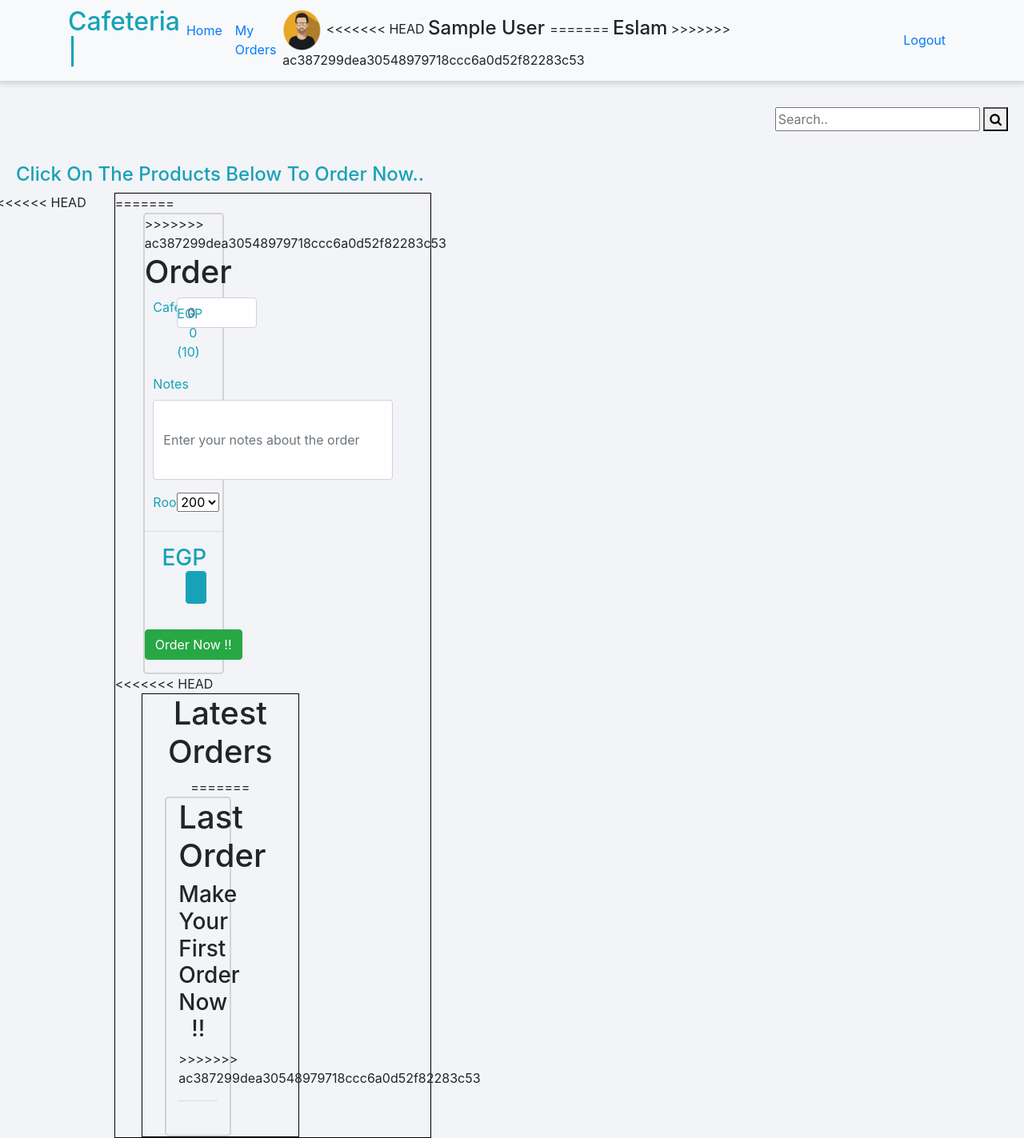
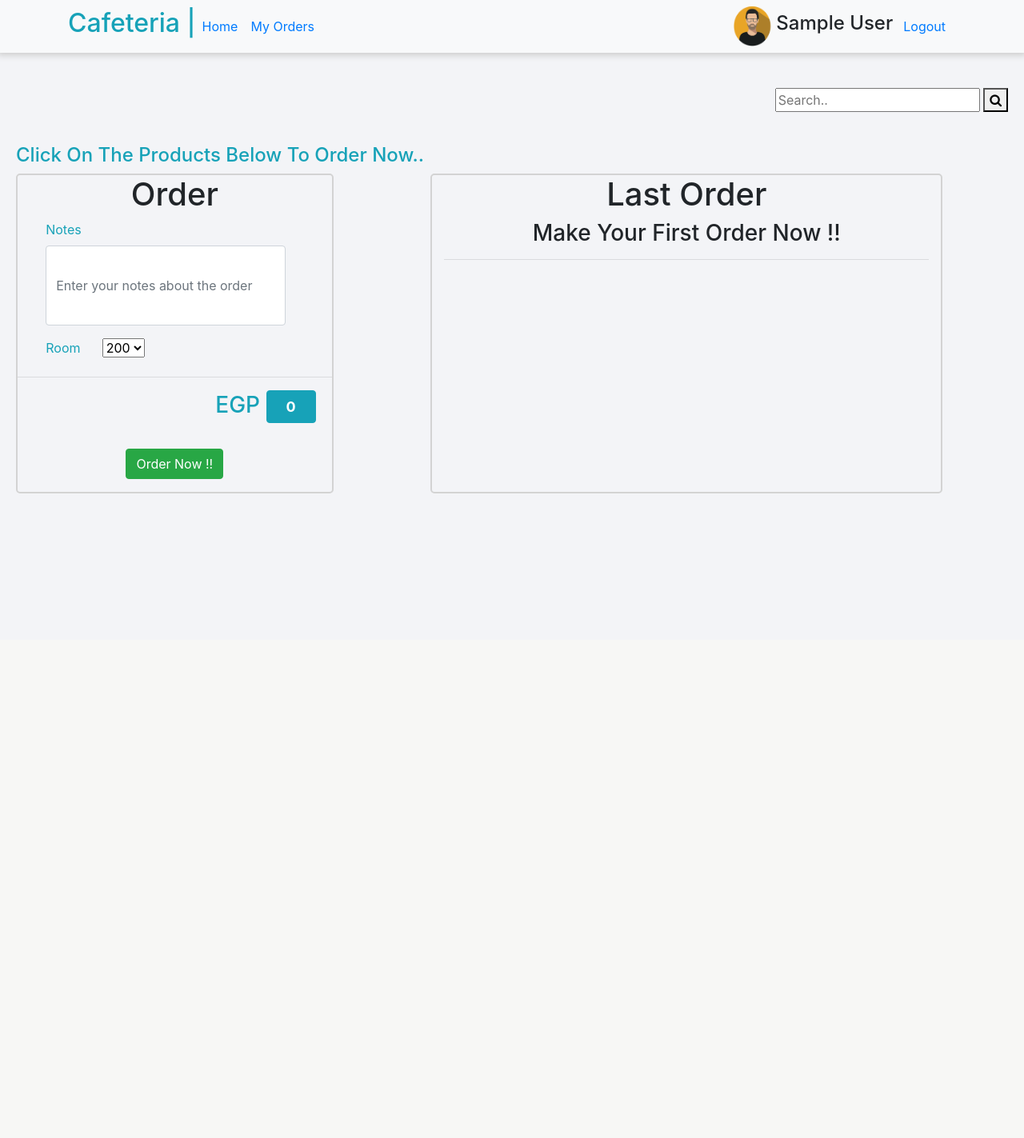
Before and after one commit to eslamelkholy/PHP-Cafeteria-Project, a PHP site: the page made by Views/userhome.php in a window 1280 px wide. Shown: the whole page at 80% size. After the commit the page ends 617 px from the top, so only its background shows below. Run offline with PHP 8.4, Linux system fonts and the light colour scheme; the template is opened without the code that fills it, so the values that code supplies are empty; the visitor is signed in with stand-in values (Sample User, id 1).

Commit message:
Fix Merge Conflict and User Session in header

```diff
--- a/Model/user.class.php
+++ b/Model/user.class.php
@@ -139,7 +139,7 @@ class User
 
     }
 
-}
+
 
     //--------- Add User >> Register User -------------
     public function addUser()
--- a/Views/userNavbar.php
+++ b/Views/userNavbar.php
@@ -14,7 +14,6 @@
                 <form class="form-inline my-2 my-lg-0">
                     <div class="my-2 my-sm-0">
                         <img src="../public/Images/userAvatar.png" width="50" height="50" alt="userAvatar" />
-<<<<<<< HEAD
                         <span class="h4">
                             <?php
                             if ($_SESSION['isLogged']) {
@@ -24,9 +23,6 @@
                             }
                             ?>
                         </span>
-=======
-                        <span class="h4">Eslam</span>
->>>>>>> ac387299dea30548979718ccc6a0d52f82283c53
                     </div>
                 </form>
                 <a href="../Controller/authentication.php" class="btn btn-warning;float:right">Logout</a>
--- a/Views/userhome.php
+++ b/Views/userhome.php
@@ -9,19 +9,7 @@
   <link rel="stylesheet" href="../public/css/bootstrap.min.css" />
   <link type="text/css" rel="stylesheet" media="screen" href="../public/css/styles.css" />
   <title>Home</title>
-<<<<<<< HEAD
-  <style>
-    .btn-info {
-      text-align: center;
-      font-weight: bold;
-      font-size: 18px;
-
-    }
-  </style>
-=======
->>>>>>> ac387299dea30548979718ccc6a0d52f82283c53
 </head>
-
 <body>
   <?php include './userNavbar.php' ?>
   <main class="add-user">
@@ -35,28 +23,13 @@
     </section>
     <h3 style="margin-left: 20px;font-size: 24px;color: #17a2b8">Click On The Products Below To Order Now..</h3>
     <div class="row" style="width: 100%;">
-<<<<<<< HEAD
-
-      <section class=" col-4" style="margin-left: 20px">
-        <div style=" border: 1px black solid;">
-=======
       <section  class=" col-4" style="margin-left: 20px">
         <div style="border:2px solid lightgray;border-radius: 5px;" >
->>>>>>> ac387299dea30548979718ccc6a0d52f82283c53
           <h1 style="text-align:center;">Order</h1>
           <form action="../Controller/orderController.php" method="POST" class="form-horizontal text-info">
             <!-- Clicked Orders Section -->
             <div id="SelectedOrdersContainers">
-              <div class="form-group row">
-                <label for="" class="offset-sm-1 col-sm-2 control-label">Cafee</label>
-                <div class="col-sm-5">
-                  <input class="form-control onRuntime" name="Cafee" type="number" placeholder="0" value="0" min="0" max="10" style="width: 100px;" />
-                  <div style="text-align: right;margin-top:-30px">
-                    EGP <span id="total" class="col-2 quantityTotalPrice"> 0 </span>
-                    (<span id="cancel">10</span>)
-                  </div>
-                </div>
-              </div>
+
             </div>
             <!-- Notes Section -->
             <div class="form-group row">
@@ -90,18 +63,6 @@
         </div>
       </section>
 
-<<<<<<< HEAD
-      <section class="offset-1 col-6" style="text-align: center; border: 1px black solid;">
-        <h1>Latest Orders</h1>
-        <!-- Latest Five Orders !!! -->
-        <?php $result = Order::getLatestOrders();
-        while ($row = mysqli_fetch_assoc($result)) { ?>
-          <div style="display: inline-block; margin: 10px;">
-            <img src="../public/Images/order.png" width="100px" height="100px" />
-            <figcaption><?php echo $_SESSION['username']; ?></figcaption>
-          </div>
-        <?php } ?>
-=======
       <section  class="offset-1 col-6" style="border:2px solid lightgray;border-radius: 5px;text-align: center">
         <h1>Last Order</h1>
         <!-- Last Orders !!! -->
@@ -117,7 +78,6 @@
         <?php }}else{ ?>
               <h3>Make Your First Order Now !!</h3>
        <?php } ?>
->>>>>>> ac387299dea30548979718ccc6a0d52f82283c53
         <hr class="divider">
         <div style="display: inline-block; margin: 10px;">
           <?php
--- a/config.php
+++ b/config.php
@@ -12,7 +12,7 @@ define('CONTROLLERS_PATH', APP_PATH . DS . 'Controller');
 define('LIB_PATH', APP_PATH . DS . 'public');
 
 // Database Connection
-$db = mysqli_connect("localhost","root","mariam@2468","cafeteria");
+$db = mysqli_connect("localhost","root","","cafeteria");
 $path = get_include_path().PS.LIB_PATH;
 set_include_path($path);
 
```
Also changed, not shown: Model/order.class.php (+0 -8 lines).
